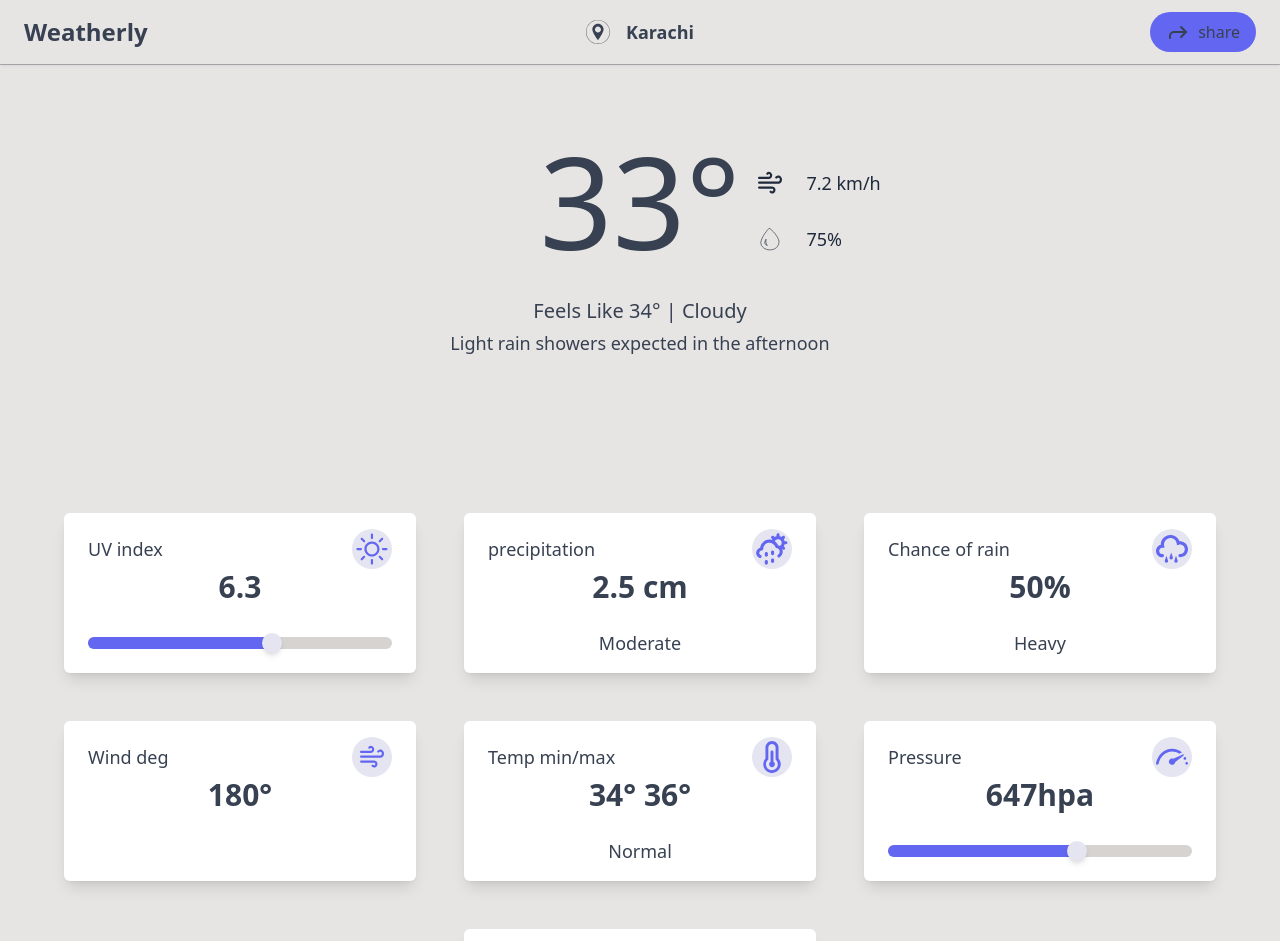
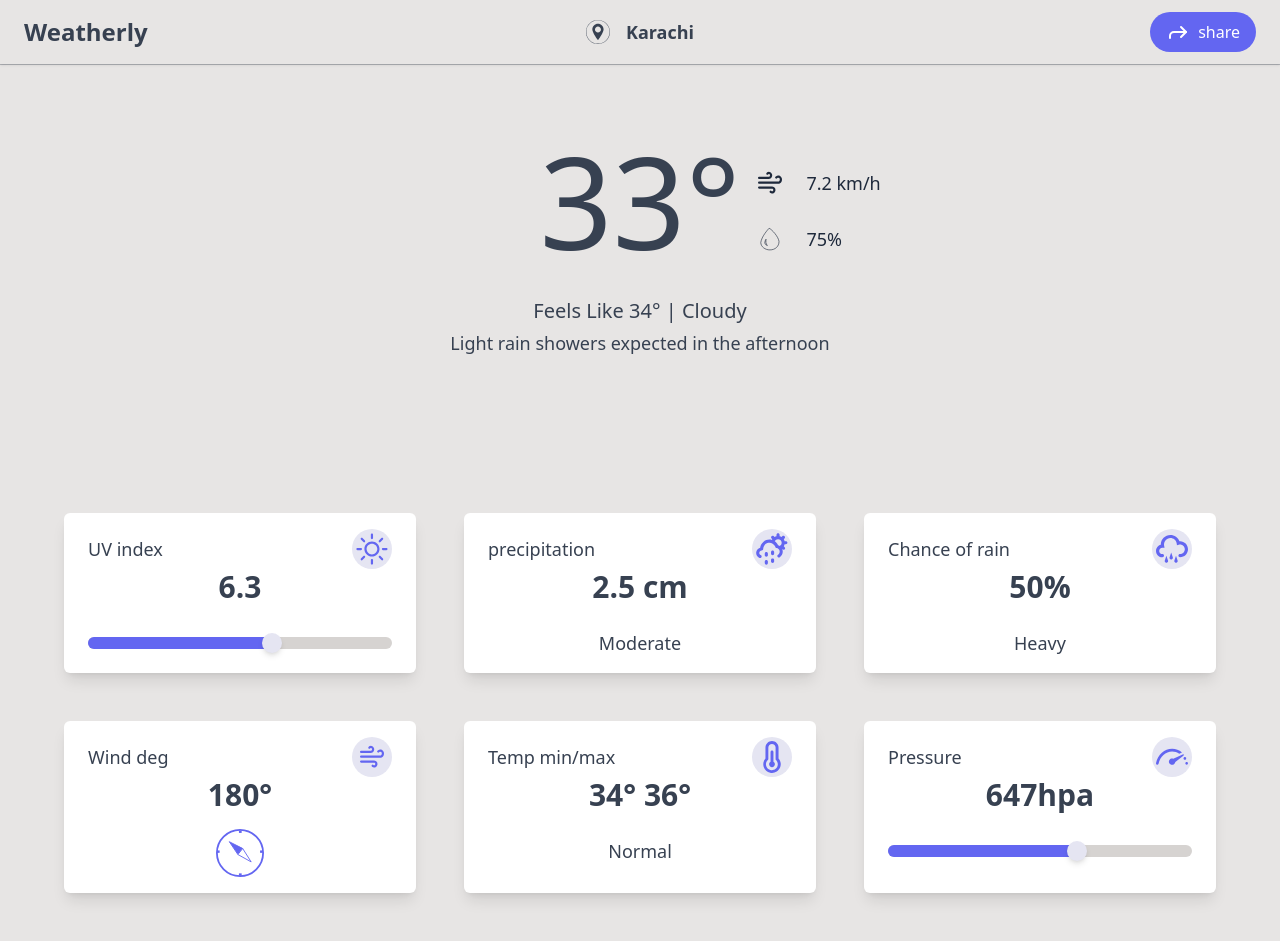
Before and after one commit to asgharali97/Weather-Dashoboar, a React (Vite) app in the folder front-end/: page / in a window 1280 px wide. Shown: the top 941 px of the page. Built offline with nearby package versions, Linux system fonts and the light colour scheme.

Commit message:
added the Compass svg with animation in wind card and make changes in button component

```diff
--- a/front-end/src/App.jsx
+++ b/front-end/src/App.jsx
@@ -13,8 +13,6 @@
             <Button
               content="share"
               Icon={Forward}
-              bg="#6366F1"
-              text="#ffff"
               tooltip="share weather"
             />
           </div>
--- /dev/null
+++ b/front-end/src/assets/Compass.jsx
@@ -0,0 +1,53 @@
+import  { useRef } from "react";
+import { gsap } from "gsap";
+import {useGSAP} from '@gsap/react'
+const Compass = ({ direction = 180 }) => {
+  const needleRef = useRef(null);
+
+  useGSAP(() => {
+    gsap.to(needleRef.current, {
+      rotation: direction,
+      transformOrigin: "50% 50%",
+      duration: 1,
+      ease: "power2.out",
+    })
+  }, [direction]);
+
+  return (
+    <div className="flex justify-center items-center mt-4">
+      <svg
+        xmlns="http://www.w3.org/2000/svg"
+        viewBox="0 0 159 159"
+        fill="none"
+        className="w-12 h-12"
+      >
+        <circle
+          cx="79.5"
+          cy="79.5"
+          r="76.5"
+          fill="white"
+          stroke="#6366F1"
+          strokeWidth="6"
+        />
+        <rect x="76" y="5" width="9" height="8" fill="#6366F1" />
+        <rect x="76" y="147" width="9" height="8" fill="#6366F1" />
+        <rect x="146" y="71" width="9" height="8" fill="#6366F1" />
+        <rect x="3" y="71" width="9" height="8" fill="#6366F1" />
+        <g ref={needleRef}>
+        <path
+          d="M116.5 109L72.0263 86.2783L44 42L88 66.5L116.5 109Z"
+          fill="white"
+        />
+        <path
+          d="M72.0263 86.2783L116.5 109L88 66.5M72.0263 86.2783L44 42L88 66.5M72.0263 86.2783L88 66.5"
+          stroke="#6366F1"
+          strokeWidth="3"
+        />
+        <path d="M116 108L88 67L72 87L116 108Z" fill="#6366F1" />
+        </g>
+      </svg>
+    </div>
+  );
+};
+
+export default Compass;
--- a/front-end/src/components/Button.jsx
+++ b/front-end/src/components/Button.jsx
@@ -2,9 +2,15 @@
 import gsap from "gsap";
 import { useGSAP } from "@gsap/react";
 
-const Button = ({ content, Icon, tooltip, bg="#1E293B", text="#ffff" }) => {
-
-    const [isHovered,setIsHovered] = useState(false)
+const Button = ({
+  type = "button",
+  content,
+  Icon,
+  tooltip,
+  bg = "bg-[#6366f1]",
+  text = "text-[#ffff]",
+}) => {
+  const [isHovered, setIsHovered] = useState(false);
   const tooltipRef = useRef(null);
   useGSAP(() => {
     if (isHovered) {
@@ -17,13 +23,14 @@
       });
     }
   }, [isHovered]);
-  function handle (){
-    console.log("hello")
+  function handle() {
+    console.log("hello");
   }
   return (
     <>
       <button
-        className={`py-2 px-4 flex justify-center items-center gap-2 bg-[${bg}] text-[${text}] rounded-full text-md font-medium cursor-pointer`}
+        className={`py-2 px-4 flex justify-center items-center gap-2 ${bg} ${text} rounded-full text-md font-medium cursor-pointer`}
+        type={type}
         onMouseEnter={() => setIsHovered(true)}
         onMouseLeave={() => setIsHovered(false)}
         onTouchStart={() => setIsHovered(true)}
--- a/front-end/src/components/Cards.jsx
+++ b/front-end/src/components/Cards.jsx
@@ -6,7 +6,7 @@
 import temp from "../assets/temp.svg";
 import speed from "../assets/speed.svg";
 import airQuality from "../assets/airQuality.svg";
-import compass from "../assets/compass.svg";
+import Compass from "../assets/compass.jsx";
 const Cards = () => {
 
   const cards = [
@@ -39,8 +39,7 @@
       Title: "Wind deg",
       svg: <Wind color="#6366F1"/>,
       value: "180°",
-      subDetail: '',
-      icon: compass
+      subDetail: <Compass/>,
     },
     {
       Title: "Temp min/max",
--- a/front-end/src/components/Navbar.jsx
+++ b/front-end/src/components/Navbar.jsx
@@ -50,8 +50,6 @@
            <Button
            content='share'
            Icon={Forward}
-           bg="#6366F1"
-           text="#ffff"
            tooltip="share weather"
            />
           </div>
```
Also changed, not shown: front-end/src/assets/compass.svg (deleted).
